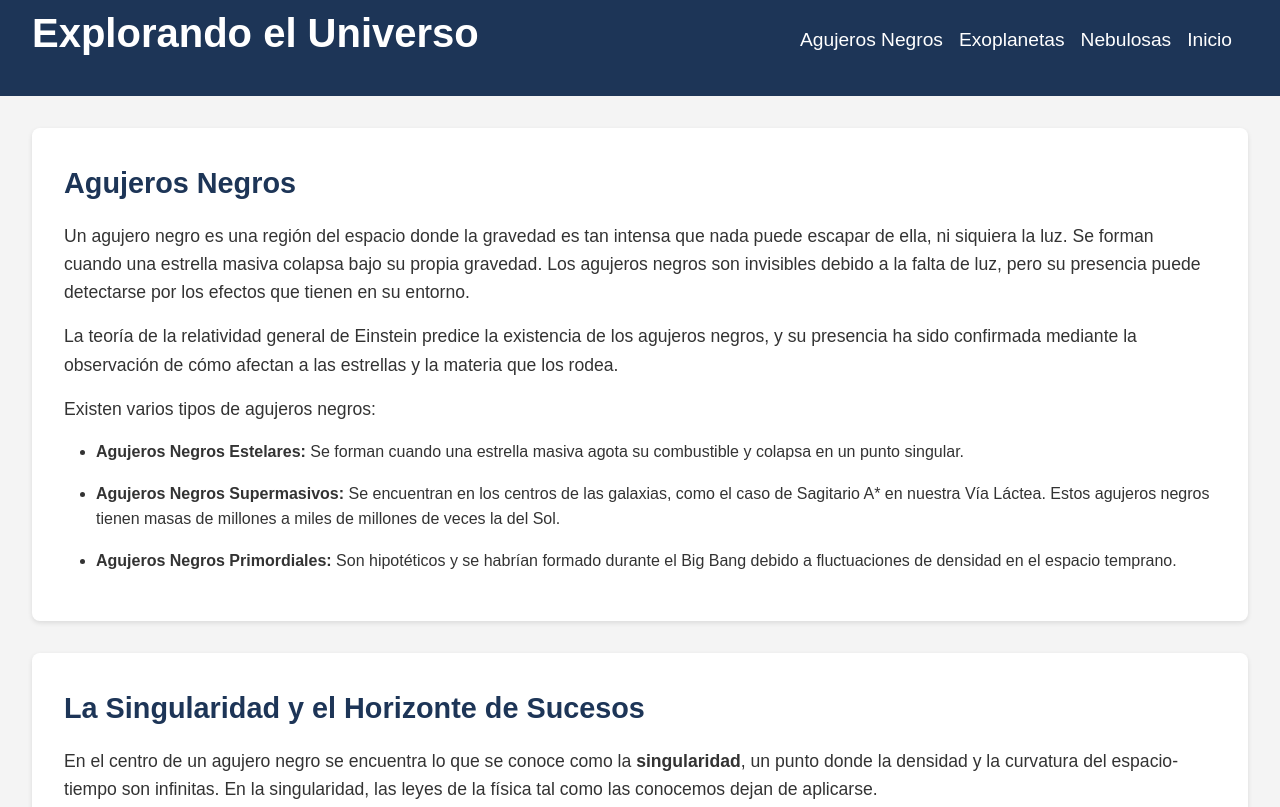
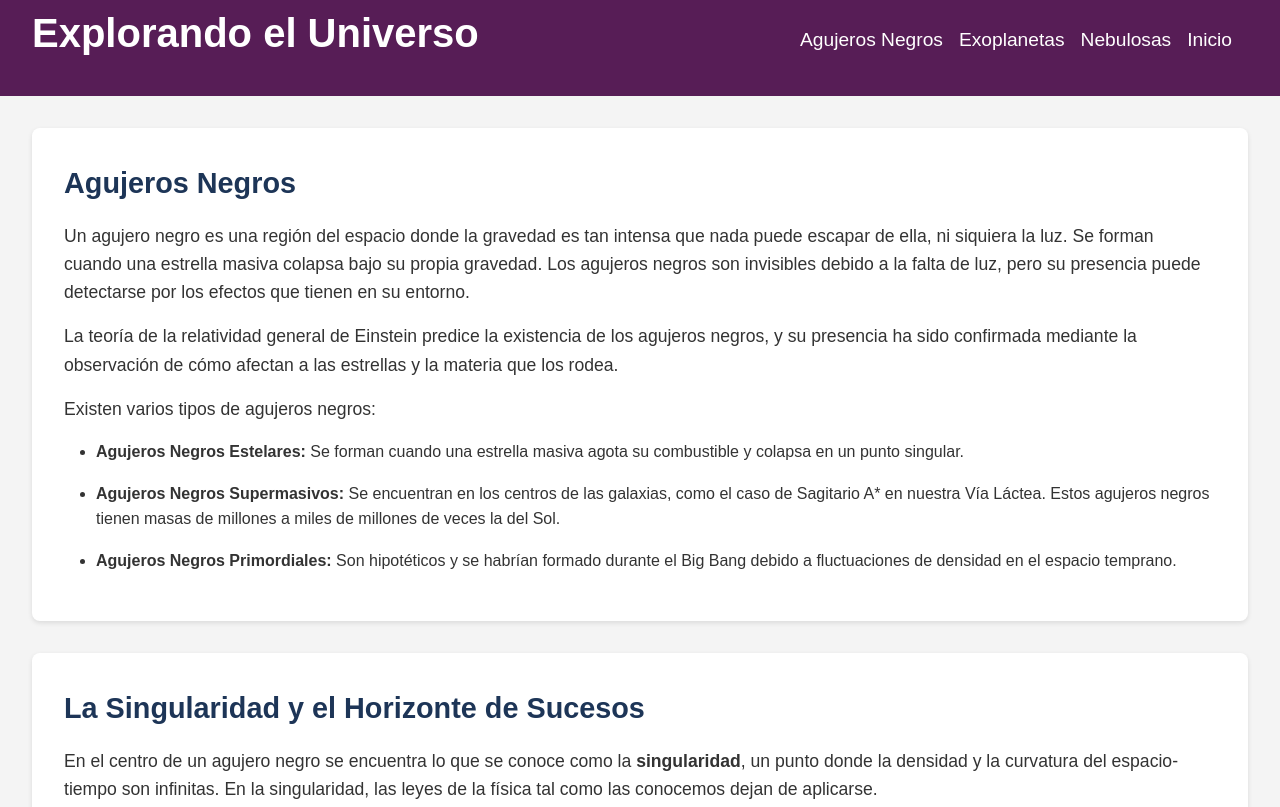
Before and after one commit to Digoxizzzzz/Proyecto-Cloud, a plain HTML site: page agujeros_negros.html in a window 1280 px wide. Shown: the top 807 px of the page. Drawn offline with Linux system fonts and the light colour scheme.

Commit message:
Update agujeros_negros.css

```diff
--- a/ccs/agujeros_negros.css
+++ b/ccs/agujeros_negros.css
@@ -18,7 +18,7 @@ body {
 
 /* Header styles */
 header {
-    background-color: #1d3557;
+    background-color: #571d56;
     color: white;
     padding: 1rem 2rem;
     display: flex;
```
